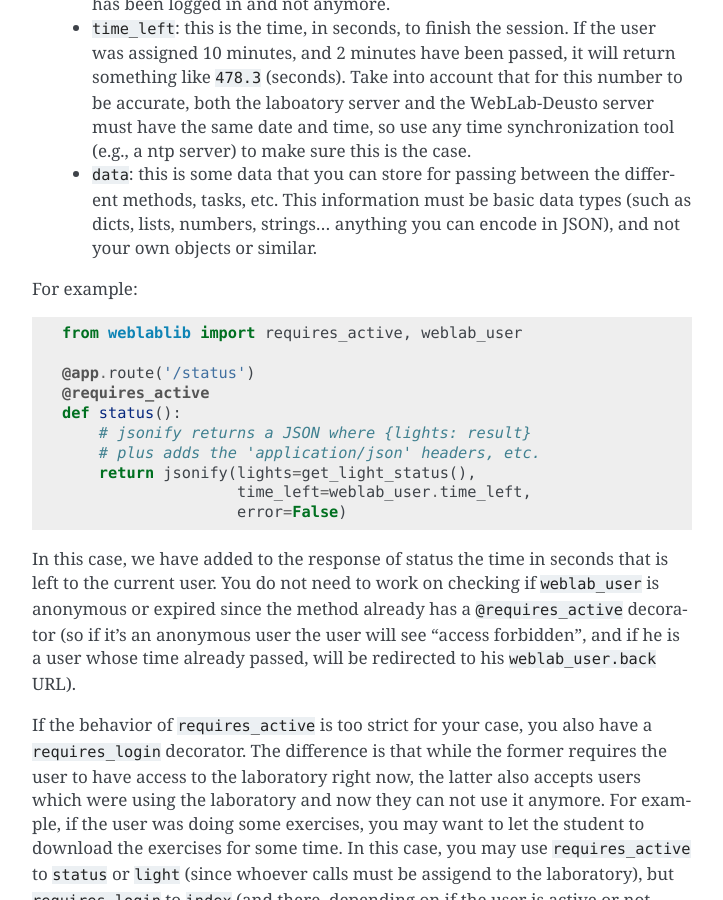
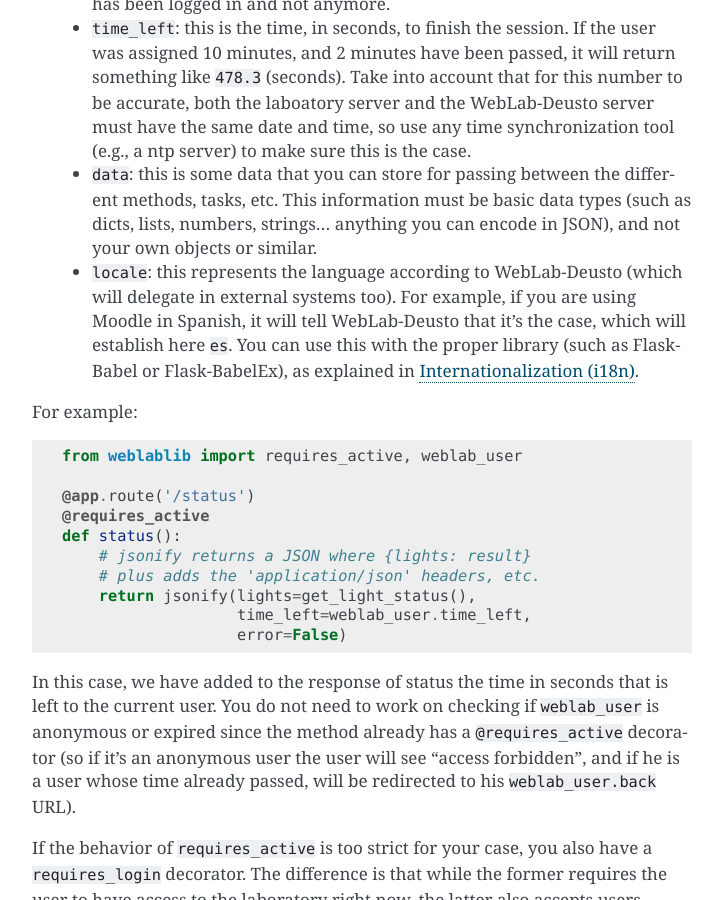
Before and after one commit to weblabdeusto/weblablib, a Sphinx documentation site: the page built from docs/source/quickstart.rst, in a window 1280 px wide and 900 px high, scrolled down 13171 px. Shown: the whole window, without its empty margins (388-1111 px from the left). Built offline with Sphinx 7.4.7, drawn with Linux system fonts in a browser that asks for light colours.

Commit message:
Add docs on locale

```diff
--- a/docs/source/advanced.rst
+++ b/docs/source/advanced.rst
@@ -186,6 +186,8 @@ For example:
 
 And then in nginx or Apache configuring that https://yourserver/lab1 goes to http://localhost:8080/lab1 will work. In this case, you have to configure ``http_experiment_url`` to ``http://localhost:8080/lab1``. In some circumstances, you may also want to provide a base URL for weblab alone. In that case, you can use the ``WEBLAB_BASE`` url.
 
+.. _internationalization:
+
 Internationalization (i18n)
 ---------------------------
 
--- a/docs/source/quickstart.rst
+++ b/docs/source/quickstart.rst
@@ -623,6 +623,7 @@ Additionally, both the ``CurrentUser`` and the ``ExpiredUser`` have the followin
  * ``back``: this is the URL where the user should go *after* finishing using the laboratory. For example, if the student was in a Moodle system, the ``back`` will be a link to the particular page in that Moodle system. ``requires_active`` by default redirects the user to that URL when the user has been logged in and not anymore.
  * ``time_left``: this is the time, in seconds, to finish the session. If the user was assigned 10 minutes, and 2 minutes have been passed, it will return something like ``478.3`` (seconds). Take into account that for this number to be accurate, both the laboatory server and the WebLab-Deusto server must have the same date and time, so use any time synchronization tool (e.g., a ntp server) to make sure this is the case.
  * ``data``: this is some data that you can store for passing between the different methods, tasks, etc. This information must be basic data types (such as dicts, lists, numbers, strings... anything you can encode in JSON), and not your own objects or similar.
+ * ``locale``: this represents the language according to WebLab-Deusto (which will delegate in external systems too). For example, if you are using Moodle in Spanish, it will tell WebLab-Deusto that it's the case, which will establish here ``es``. You can use this with the proper library (such as Flask-Babel or Flask-BabelEx), as explained in :ref:`internationalization`.
 
 For example:
 
```
